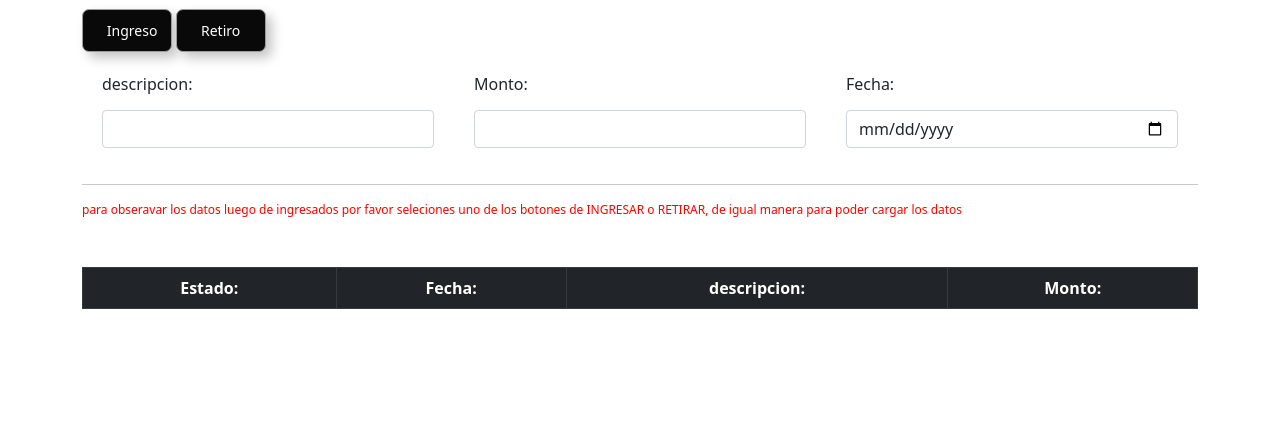
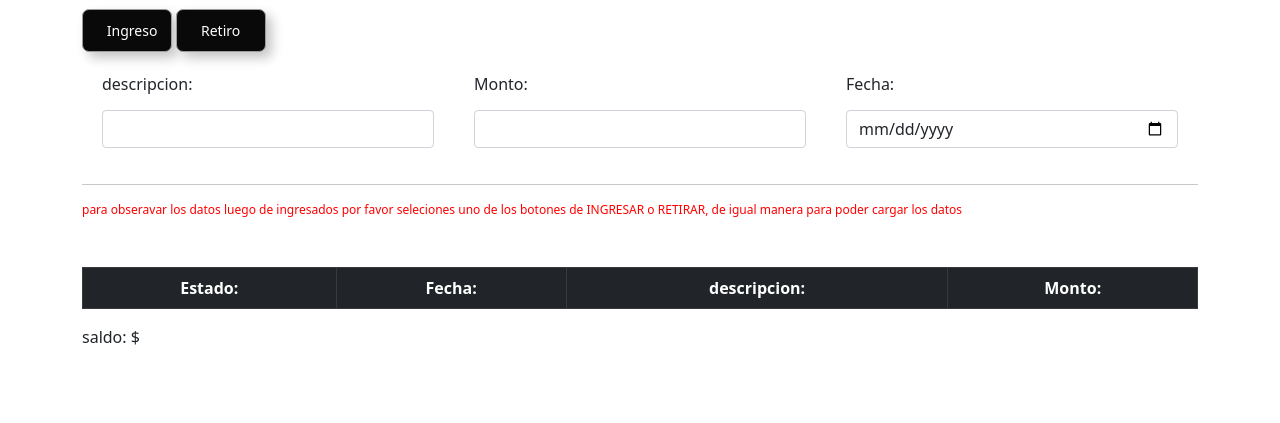
Before and after one commit to mauriciokike/pokemonBank, a plain HTML site: page Transacciones.html in a window 1280 px wide. Shown: the part 236-659 px from the top of the page. Drawn offline with Linux system fonts and the light colour scheme.

Commit message:
Update Transacciones.html

```diff
--- a/Transacciones.html
+++ b/Transacciones.html
@@ -121,6 +121,7 @@
                       </tbody>
                 </table>
             </div>
+            <P > saldo: $<span id="saldo"></span></P>
         </div>
 
     </main>
```
